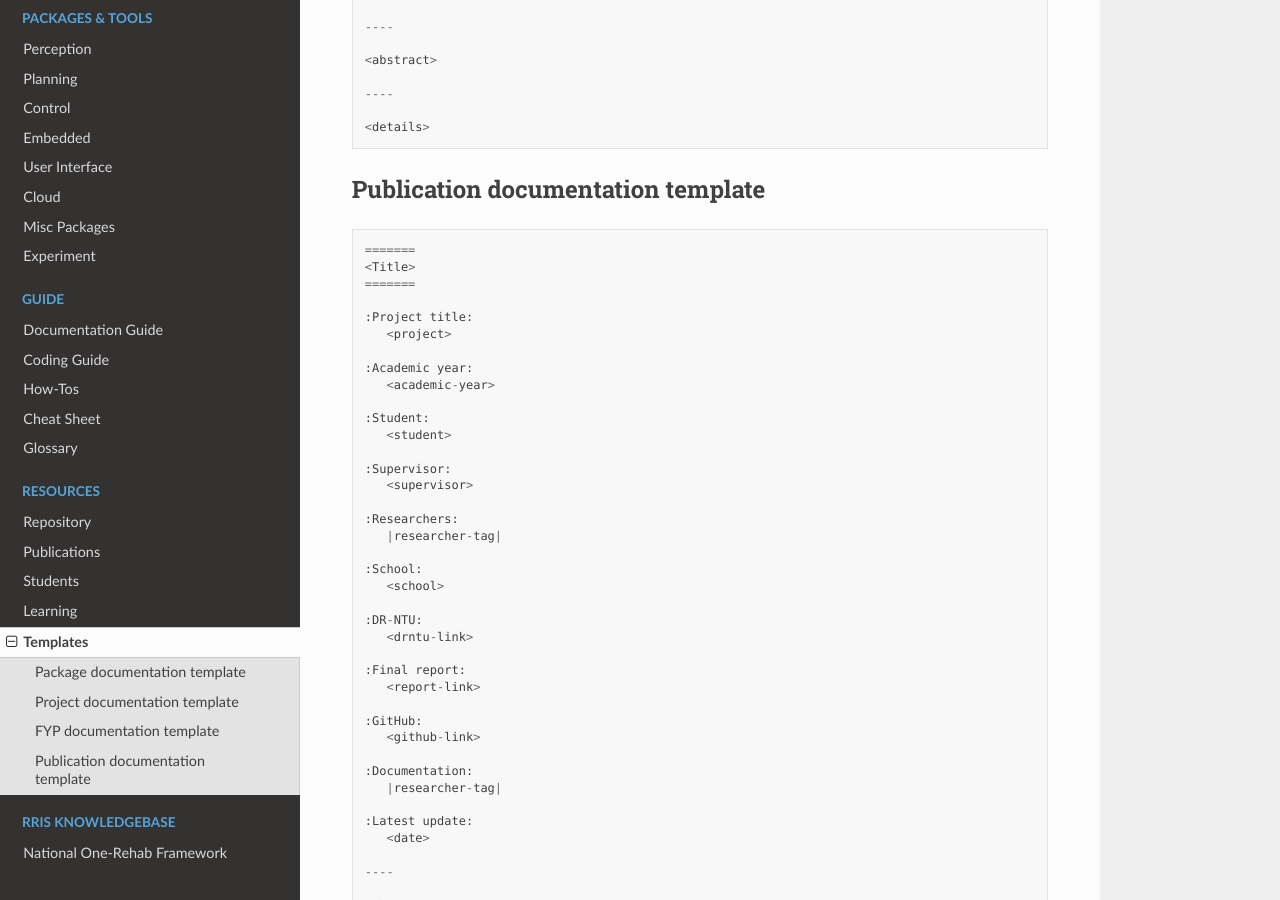
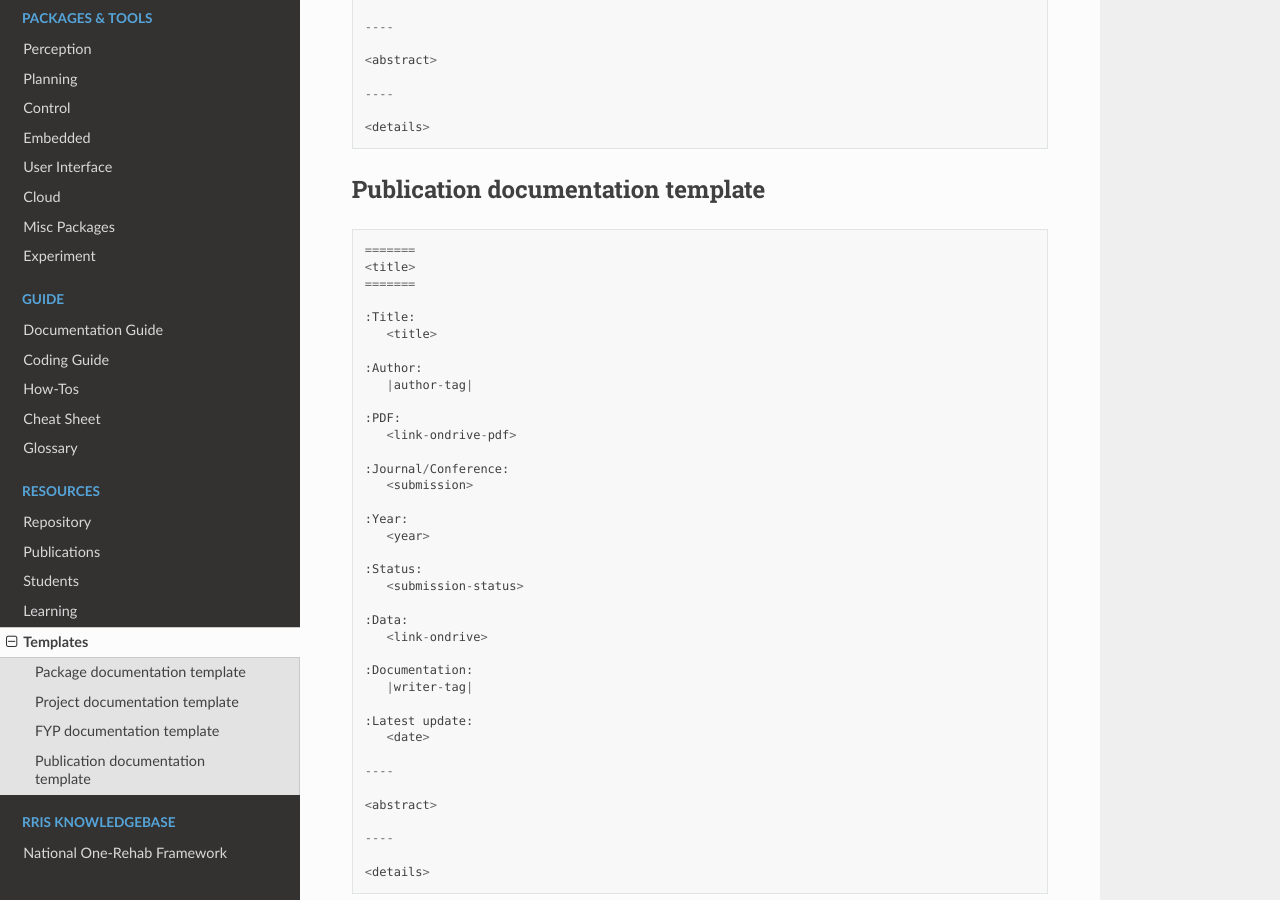
Before and after one commit to tky1026/rris_doc, a Sphinx documentation site: the page built from docs/source/Doc/Resources/rsrs_template.rst, in a window 1280 px wide and 900 px high, scrolled down 2421 px. Built offline with Sphinx 7.4.7 and the Read the Docs theme 2.0.0, drawn with Linux system fonts in a browser that asks for light colours; pages that are not in the unit, such as notebooks, are missing from menus.

Commit message:
update publication template

```diff
--- a/docs/source/Doc/_Templates/publication.rst.txt
+++ b/docs/source/Doc/_Templates/publication.rst.txt
@@ -1,36 +1,30 @@
 =======
-<Title>
+<title>
 =======
 
-:Project title:
-   <project>
+:Title:
+   <title>
 
-:Academic year:
-   <academic-year>
+:Author:
+   |author-tag|
 
-:Student:
-   <student>
+:PDF:
+   <link-ondrive-pdf>
 
-:Supervisor:
-   <supervisor>
+:Journal/Conference:
+   <submission>
 
-:Researchers:
-   |researcher-tag|
+:Year:
+   <year>
 
-:School:
-   <school>
+:Status:
+   <submission-status>
 
-:DR-NTU:
-   <drntu-link>
-
-:Final report:
-   <report-link>
-
-:GitHub:
-   <github-link>
+:Data:
+   <link-ondrive>
 
 :Documentation:
-   |researcher-tag|
+   |writer-tag|
 
 :Latest update:
    <date>
```
